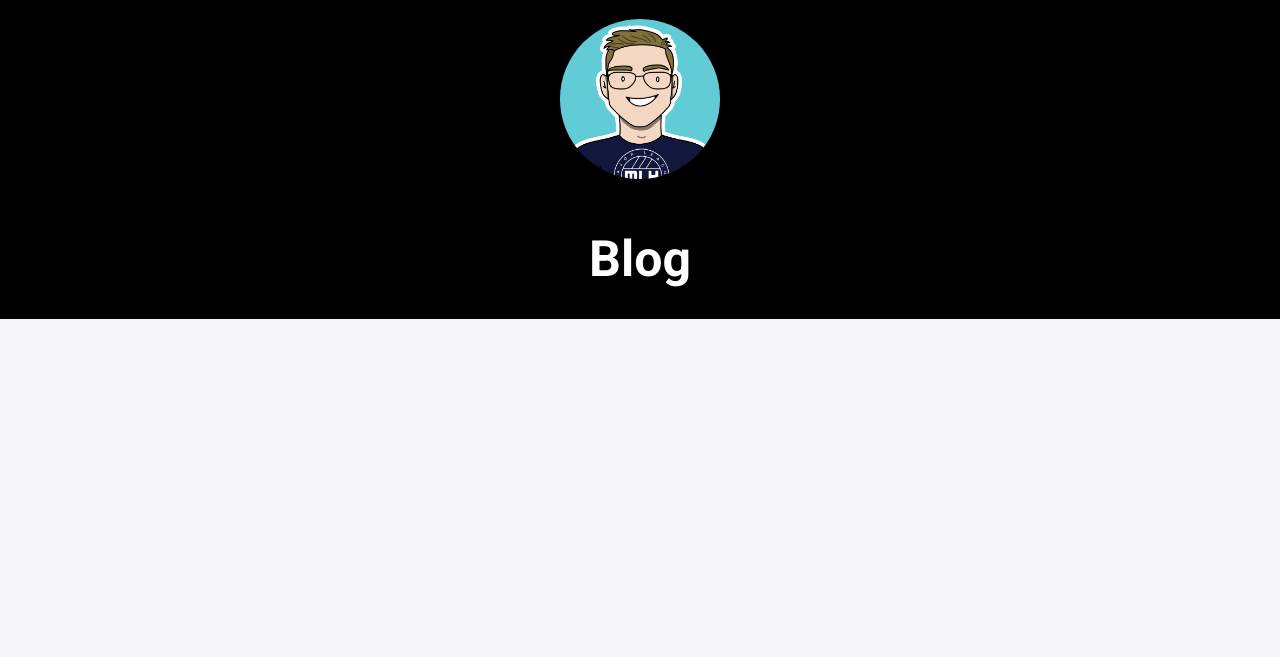
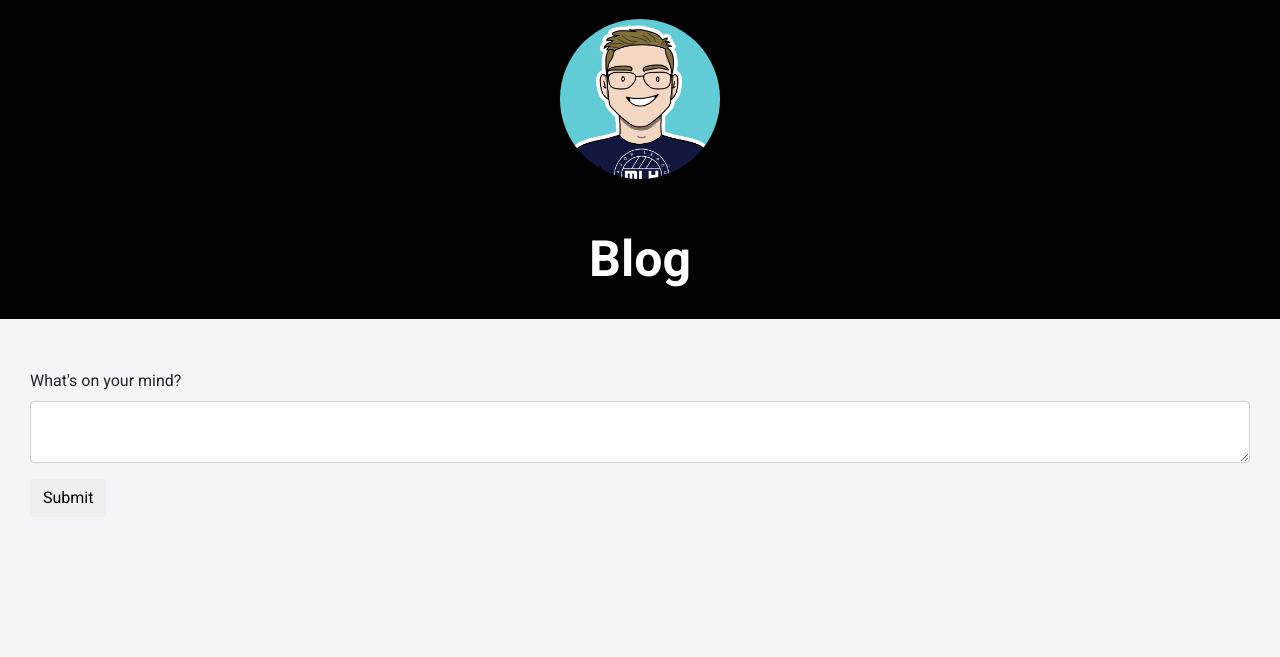
Before and after one commit to Kweku007/flask-blog, a Flask app: page /blog in a window 1280 px wide. Shown: the part 143-800 px from the top of the page. Run offline with Flask 2, Linux system fonts and the light colour scheme; some libraries are stand-ins or nearby versions.

Commit message:
Blog updates

```diff
--- a/app/__init__.py
+++ b/app/__init__.py
@@ -1,30 +1,50 @@
 import os
-from flask import Flask, render_template, send_from_directory
+from flask import Flask, render_template, send_from_directory, redirect, url_for, session
 from flask_bootstrap import Bootstrap
 from dotenv import load_dotenv
 from flask_sqlalchemy import SQLAlchemy
+from datetime import datetime
+from flask_wtf import FlaskForm
+from wtforms import StringField, SubmitField, TextAreaField
+from wtforms.validators import DataRequired
 
 load_dotenv()
 basedir = os.path.abspath(os.path.dirname(__file__))
+
+
 app = Flask(__name__)
 app.config['SQLALCHEMY_DATABASE_URI'] =\
     'sqlite:///' + os.path.join(basedir, 'data.sqlite')
 app.config['SQLALCHEMY_TRACK_MODIFICATIONS'] = False
+SECRET_KEY = os.urandom(32)
+app.config['SECRET_KEY'] = SECRET_KEY
 db = SQLAlchemy(app)
 bootstrap = Bootstrap(app)
+
+
+class PostForm(FlaskForm):
+    body = TextAreaField("What's on your mind?", validators=[DataRequired()])
+    submit = SubmitField('Submit')
 
 
 @app.route('/')
 def index():
     return render_template('index.html', title="Firstname Lastname", url=os.getenv("URL"))
 
+
 @app.route('/contact')
 def contact():
     return render_template('contacts.html', title="Contact", url=os.getenv("URL"))
 
-@app.route('/blog')
+
+@app.route('/blog', methods=['GET', 'POST'])
 def blog():
-    return render_template('blog.html', title="Blog", url=os.getenv("URL"))
+    form = PostForm()
+    if form.validate_on_submit():
+        session['post'] = form.body.data
+        return redirect(url_for('blog'))
+    return render_template('blog.html', title="Blog", url=os.getenv("URL"), form=form, post=session.get('post'))
+
 
 @app.route('/projects')
 def projects():
--- a/app/static/styles/main.css
+++ b/app/static/styles/main.css
@@ -27,6 +27,18 @@ body {
     padding: 20px;
     font-family: Arial, Helvetica, sans-serif;
 }
+
+.postbox {
+    margin: 30px
+}
+
+.post {
+    font-family: Arial, Helvetica, sans-serif;
+    font-size: 40px;
+    vertical-align: middle;
+    text-align: center;
+}
+
 
 .nav-bar {
     width: 100%;
--- a/app/templates/blog.html
+++ b/app/templates/blog.html
@@ -70,6 +70,18 @@
         </div>
         <h1>{{ title }}</h1>
     </div>
+
+    <div class=postbox>
+        {{ wtf.quick_form(form) }}
+    </div>
+
+
+    <div class="post">
+        {% if post != none %}
+        {{ post }}
+        {% endif %}
+    </div>
+
 </body>
 
 </html>
```
